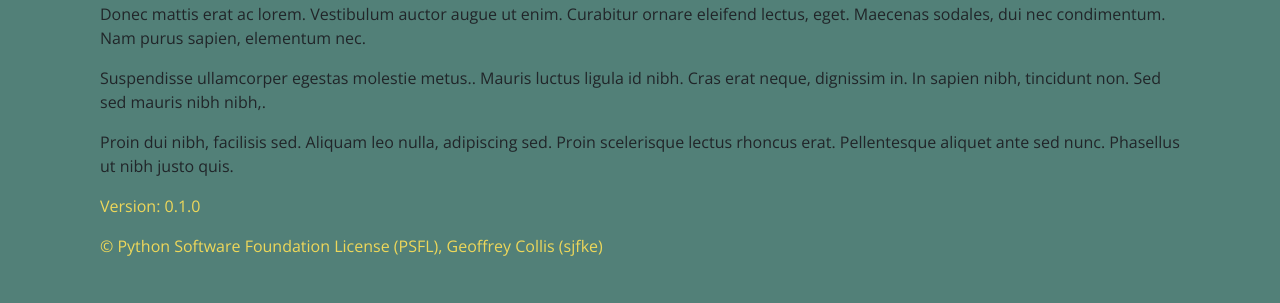
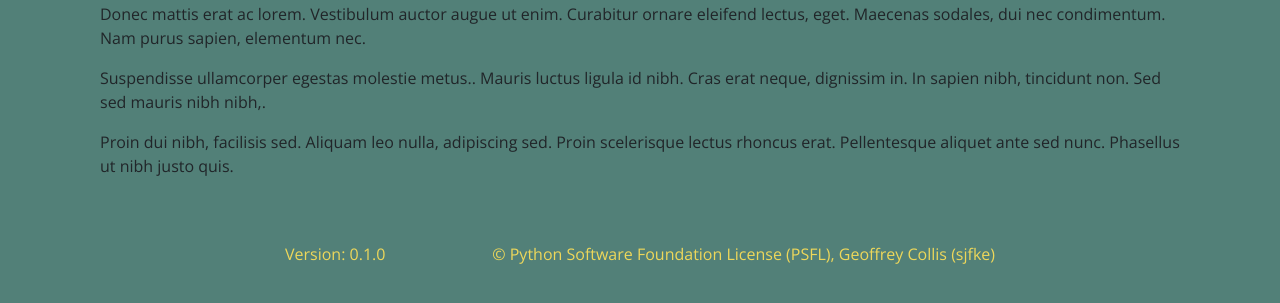
Before and after one commit to sjfke/flask-play, a Flask app: page / in a window 1280 px wide. Shown: the part 256-559 px from the top of the page. Run offline with Flask 2, Linux system fonts and the light colour scheme; some libraries are stand-ins or nearby versions; some web fonts are replaced.

Commit message:
bootstrap footer playing

```diff
--- a/templates/base.html
+++ b/templates/base.html
@@ -41,15 +41,19 @@
     <div class="container">
         {% block body %}
         {% endblock %}
-    </div> <!-- /container -->
-    <div class="container">
-        <footer class="footer bg-primary">
+    </div>
+
+    <!--    https://stackoverflow.com/questions/51480958/bootstrap-4-footer-not-at-bottom -->
+    <!--    https://getbootstrap.com/docs/4.0/utilities/flex/ -->
+    <footer class="d-flex justify-content-center mt-auto">
+        <div class="d-flex justify-content-between col-md-8 col-md-offset-2 mb-3 mt-5">
+
             <p class="text-secondary">Version: 0.1.0</p>
-            <p class="text-secondary">© <a class="text-secondary"
-                                           href="https://www.python.org/download/releases/2.0.1/license">Python Software
-                Foundation License (PSFL), Geoffrey Collis (sjfke)</a></p>
-        </footer>
-    </div>
-</div> <!-- /container -->
+
+            <a class="text-secondary" href="https://www.python.org/download/releases/2.0.1/license">
+                © Python Software Foundation License (PSFL), Geoffrey Collis (sjfke)</a>
+        </div>
+
+    </footer>
 </body>
 </html>
```
